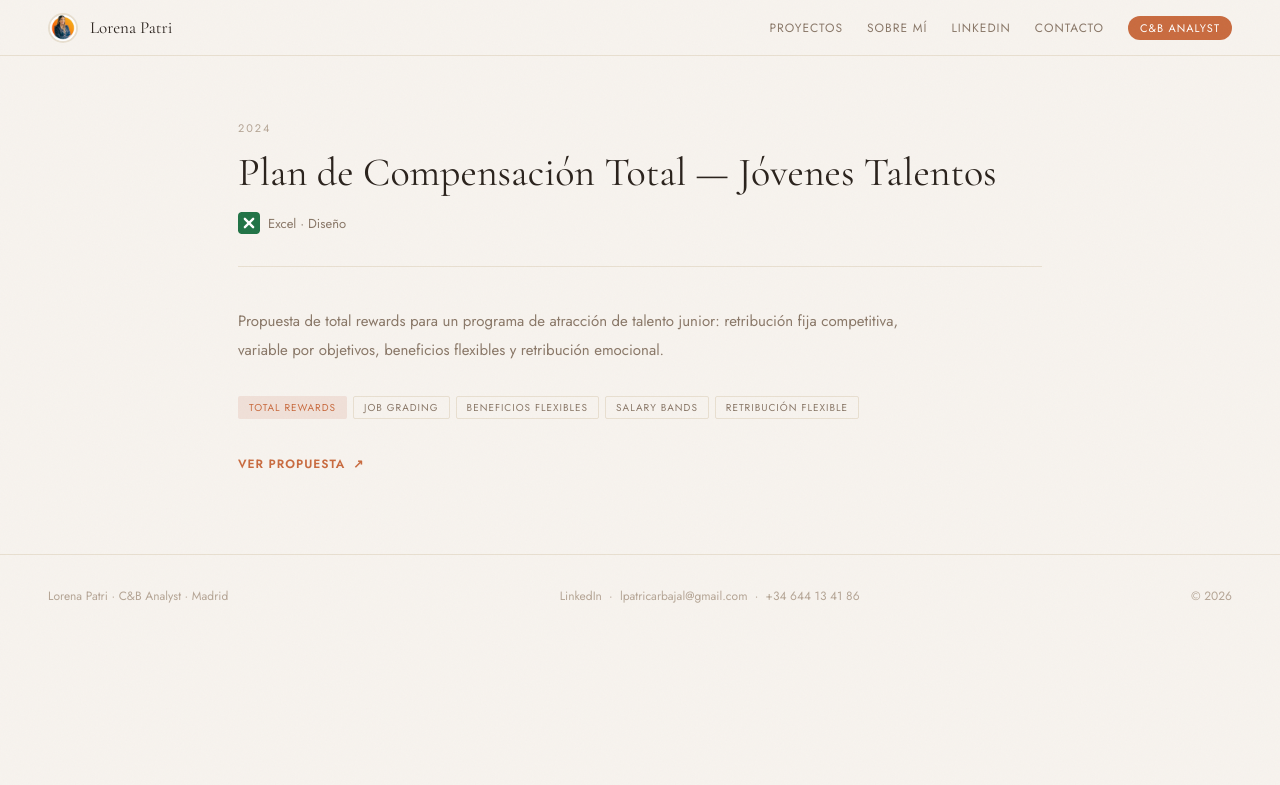
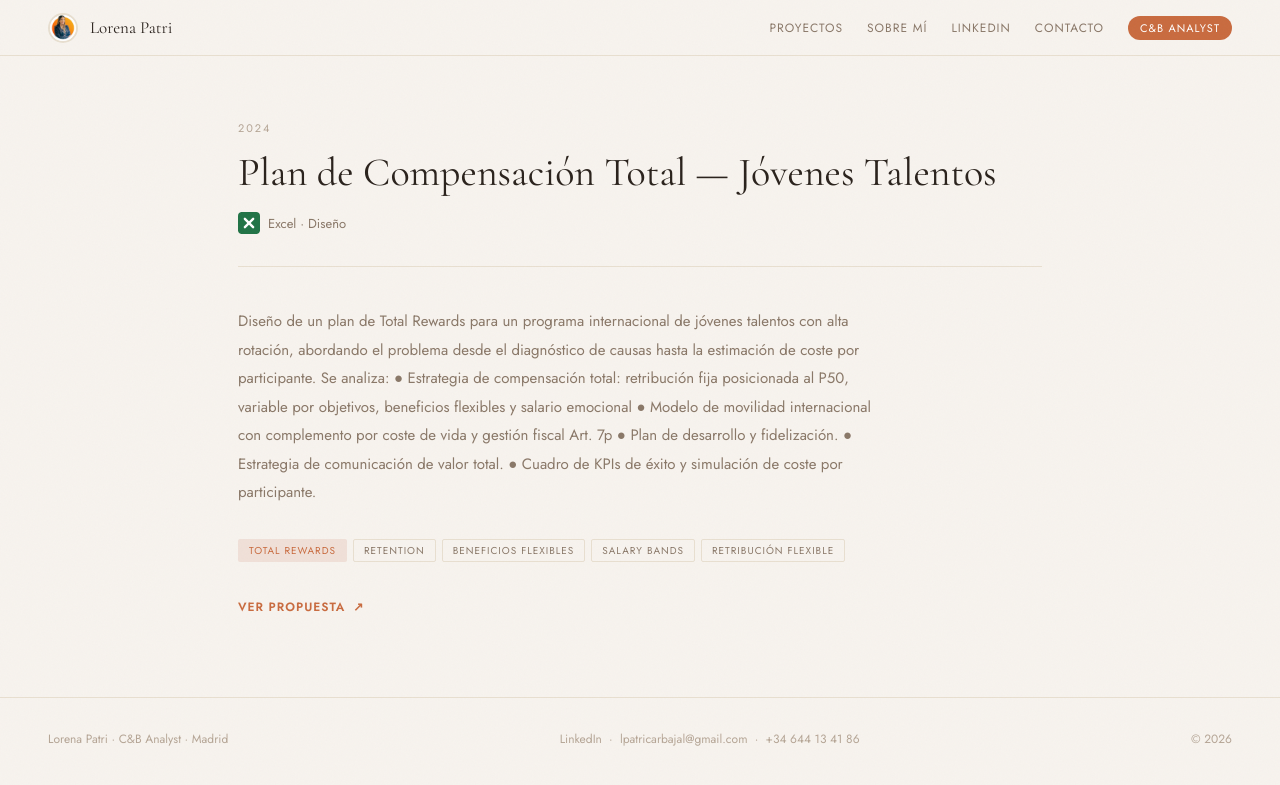
Before and after one commit to aurelpow/lorena-portofolio, a Jekyll site: the page built from _projects/plan-compensacion-jovenes.md, in a window 1280 px wide. Shown: the top 785 px of the page. Built offline with Jekyll 4.4.1, drawn with Linux system fonts in a browser that asks for light colours.

Commit message:
Update Proyecto “plan-compensacion-jovenes”

```diff
--- a/_projects/plan-compensacion-jovenes.md
+++ b/_projects/plan-compensacion-jovenes.md
@@ -1,17 +1,26 @@
 ---
 layout: project
-title: "Plan de Compensación Total — Jóvenes Talentos"
-year: "2024"
-tool: "Excel · Diseño"
-description: "Propuesta de total rewards para un programa de atracción de talento junior: retribución fija competitiva, variable por objetivos, beneficios flexibles y retribución emocional."
+title: Plan de Compensación Total — Jóvenes Talentos
+year: '2024'
+tool: Excel · Diseño
+featured_label: ''
+description: |-
+  Diseño de un plan de Total Rewards para un programa internacional de jóvenes talentos con alta rotación, abordando el problema desde el diagnóstico de causas hasta la estimación de coste por participante.
+
+  Se analiza:
+  ● Estrategia de compensación total: retribución fija posicionada al P50, variable por objetivos, beneficios flexibles y salario emocional
+  ● Modelo de movilidad internacional con complemento por coste de vida y gestión fiscal Art. 7p
+  ● Plan de desarrollo y fidelización.
+  ● Estrategia de comunicación de valor total.
+  ● Cuadro de KPIs de éxito  y simulación de coste por participante.
 tags:
-  - "Total rewards"
-  - "Job grading"
-  - "Beneficios flexibles"
-  - "Salary bands"
-  - "Retribución flexible"
+  - Total rewards
+  - Retention
+  - Beneficios flexibles
+  - Salary bands
+  - Retribución flexible
 accent_tags:
-  - "Total rewards"
-link: "https://drive.google.com/file/d/1HgD7v-ELSsFXyuyT5gGFcyXpiV93O7_d/view"
-link_label: "Ver propuesta"
+  - Total rewards
+link: https://drive.google.com/file/d/1HgD7v-ELSsFXyuyT5gGFcyXpiV93O7_d/view
+link_label: Ver propuesta
 ---
```
